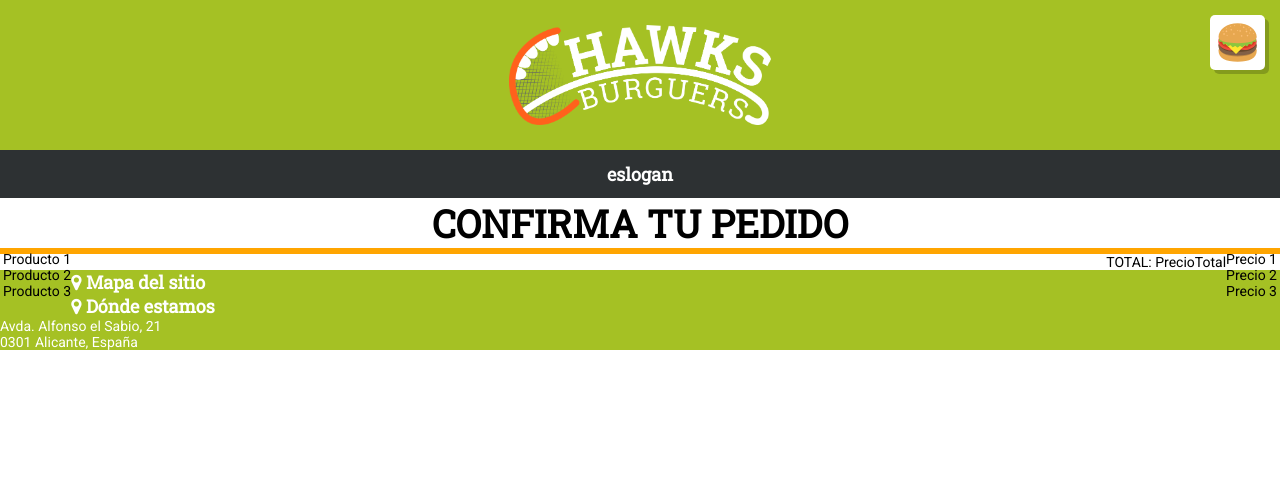
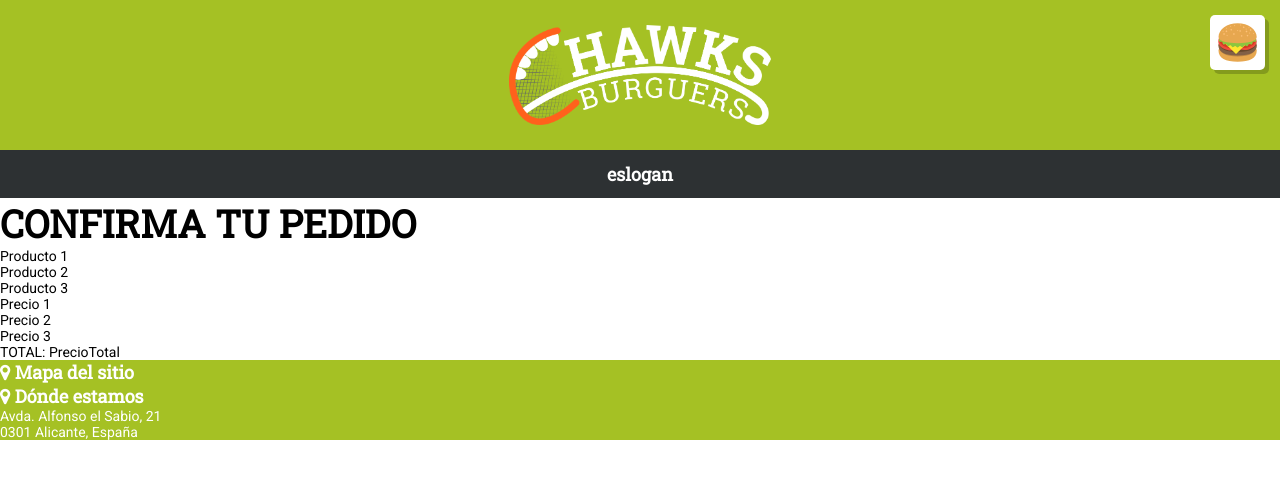
Before and after one commit to cArlitXs/HawksBurgers, a Jekyll site: the page built from reservas.html, in a window 1280 px wide. Shown: the top 479 px of the page. Built offline with Jekyll 4.4.1, drawn with Linux system fonts in a browser that asks for light colours.

Commit message:
estilo resumen de pedido

```diff
--- a/css/alberto.css
+++ b/css/alberto.css
@@ -2,20 +2,25 @@
 /*#confirmacionPedido{
 	border:3px solid orange;
 }*/
-#parteResumen{
-	border: 3px solid orange;
+#direccion, #metodoPago, #resumen{
+	border-bottom: 1px solid black;
 }
-#confirmacionPedido h1{
-	text-align: center;
+#botoncompra{
+	border:1px solid grey;
+    text-decoration: none;
+    padding: 3px;
+    padding-left: 10px;
+    padding-right: 10px;
+    font-family: helvetica;
+    font-weight: 300;
+    font-size: 25px;
+    font-style: italic;
+    color: #006505;
+    background-color: #82b085;
+    border-radius: 15px;
+    border: 3px double #006505;
 }
-#nombreProducto {
-float:left;
+ #botoncompra:hover{
+    opacity: 0.6;
+    text-decoration: noneid
 }
-#precioProducto{
-	text-align: right;
-	float:right;
-}
-
-#totalPrecio{
-text-align: right;
-}
```
Also changed, not shown: resumencompra.html (+12 -8 lines).
